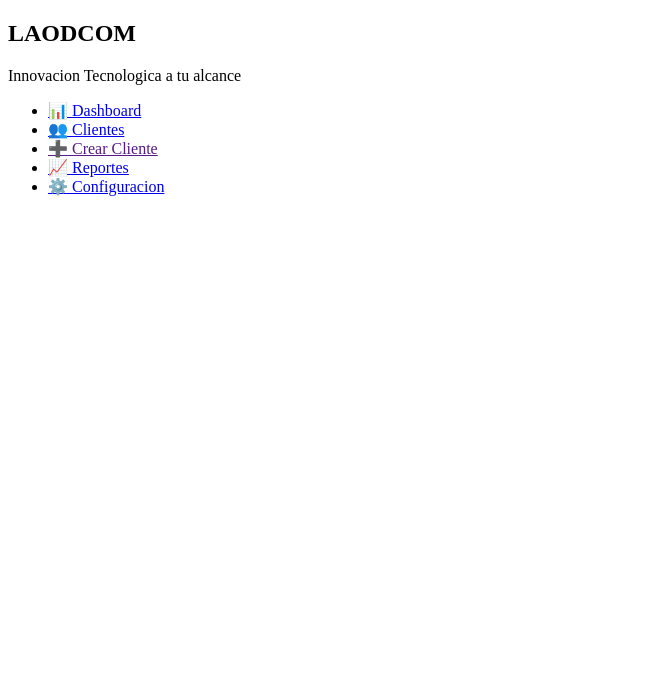
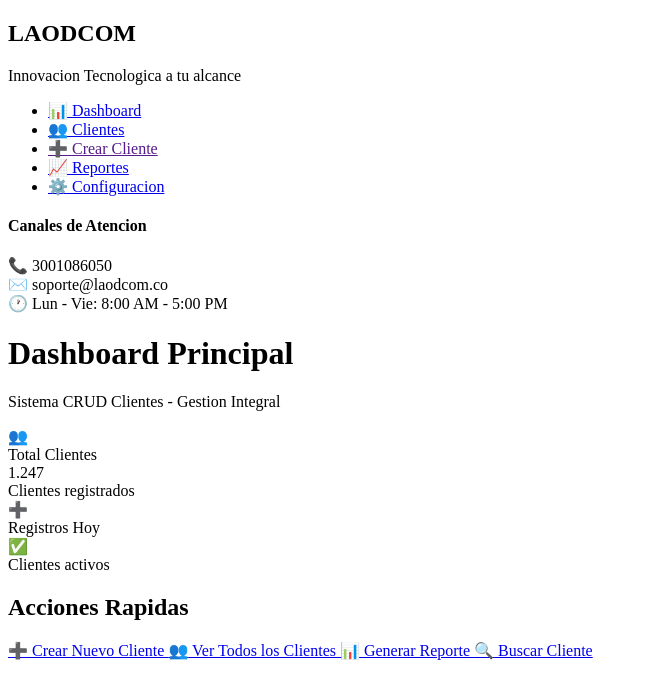
Before and after one commit to OscarHernandezDeveloper/Reto-laodcom, a PHP site: page / in a window 1280 px wide. Shown: the top 699 px of the page, without its empty margins (0-648 px from the left). Run offline with PHP 8.4, Linux system fonts and the light colour scheme.

Commit message:
se completo la estrcutura html de la dashboard

```diff
--- a/php/index.php
+++ b/php/index.php
@@ -49,8 +49,81 @@
                 </ul>
             </nav>
 
+            <!-- Este es el contact del sidebar -->
+             <div class="contact-info">
+                <h4>Canales de Atencion</h4>
+                <div class="contact-item">
+                    <span class="contact-icon">📞</span>
+                    3001086050
+                </div>
+                <div class="contact-item">
+                    <span class="contact-icon">✉️</span>
+                    soporte@laodcom.co
+                </div>
+                <div class="contact-item">
+                    <span class="contact-icon">🕐</span>
+                    Lun - Vie: 8:00 AM - 5:00 PM
+                </div>
+             </div>
+         </aside>
 
-         </aside>
+         <!-- Este es el panel informativo -->
+          <main class="main-content">
+            <header class="header">
+                <h1>Dashboard Principal</h1>
+                <p>Sistema CRUD Clientes - Gestion Integral</p>
+            </header>
+
+            <div class="stats-grid">
+                <div class="stat-card total">
+                    <div class="stat-header">
+                        <div class="stat-icon">👥</div>
+                        <div class="stat-title">Total Clientes</div>
+                    </div>
+                    <div class="stat-value">1.247</div>
+                    <div class="stat-subtitle">Clientes registrados</div>
+                </div>
+
+                <div class="stat-card nuevos">
+                    <div class="stat-header">
+                        <div class="stat-icon">➕</div>
+                        <div class="stat-subtitle">Registros Hoy</div>
+                    </div>
+
+                    <div class="stat-card activos">
+                        <div class="stat-header">
+                            <div class="stat-icon">✅</div>
+                            <div class="stat-subtitle">Clientes activos</div>
+                        </div>
+                    </div>
+
+                    <!--Estas son las acciones-->
+                    <div class="actions-section">
+                        <div class="actions-header">
+                            <h2 class="actions-title">Acciones Rapidas</h2>
+                        </div>
+                        <div class="actions-grid">
+                            <a href="#" class="btn btn-success">
+                                <span class="btn-icon">➕</span>
+                                Crear Nuevo Cliente
+                            </a>
+                            <a href="#" class="btn btn-primary">
+                                <span class="btn-icon">👥</span>
+                                Ver Todos los Clientes
+                            </a>
+                            <a href="#" class="btn btn-primary">
+                                <span class="btn-icon">📊</span>
+                                Generar Reporte
+                            </a>
+                            <a href="#" class="btn btn-primary">
+                                <span class="btn-icon">🔍</span>
+                                Buscar Cliente
+                            </a>
+                        </div>
+                    </div>
+                </div>
+            </div>
+          </main>
     </div>
 </body>
 </html>
```
